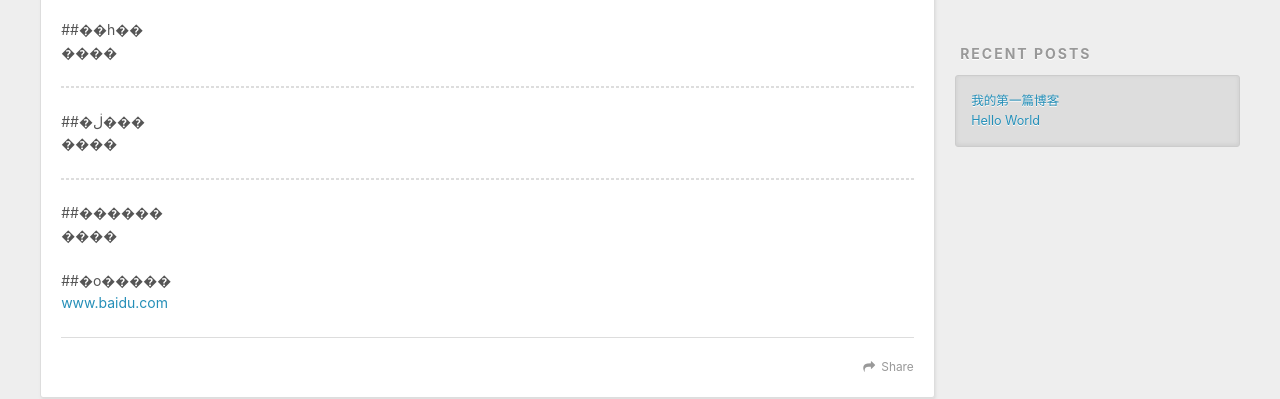
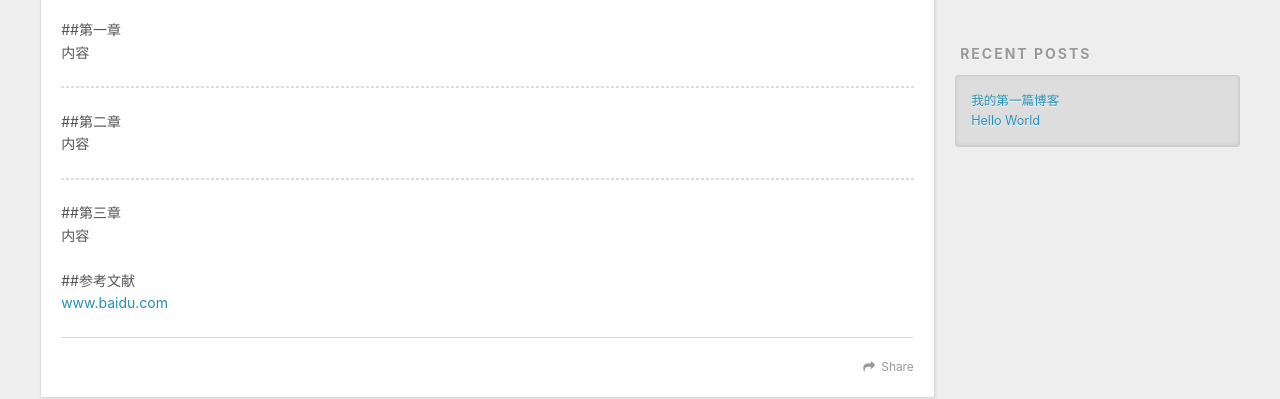
Before and after one commit to AnjoyLi/AnjoyLi.github.io, a plain HTML site: page 2020/06/11/我的第一篇博客/index.html in a window 1280 px wide. Shown: the part 434-833 px from the top of the page. Drawn offline with nearby package versions, Linux system fonts and the light colour scheme.

Commit message:
Site updated: 2020-06-11 17:29:57

```diff
--- a/2020/06/11/我的第一篇博客/index.html
+++ b/2020/06/11/我的第一篇博客/index.html
@@ -7,15 +7,15 @@
 
   <title>我的第一篇博客 | Hexo</title>
   <meta name="viewport" content="width=device-width, initial-scale=1, maximum-scale=1">
-  <meta name="description" content="##��һ������  ##�ڶ�������  ##���������� ##�ο�����www.baidu.com">
+  <meta name="description" content="##第一章内容  ##第二章内容  ##第三章内容 ##参考文献www.baidu.com">
 <meta property="og:type" content="article">
 <meta property="og:title" content="我的第一篇博客">
 <meta property="og:url" content="http://yoursite.com/2020/06/11/%E6%88%91%E7%9A%84%E7%AC%AC%E4%B8%80%E7%AF%87%E5%8D%9A%E5%AE%A2/index.html">
 <meta property="og:site_name" content="Hexo">
-<meta property="og:description" content="##��һ������  ##�ڶ�������  ##���������� ##�ο�����www.baidu.com">
+<meta property="og:description" content="##第一章内容  ##第二章内容  ##第三章内容 ##参考文献www.baidu.com">
 <meta property="og:locale" content="en_US">
 <meta property="article:published_time" content="2020-06-11T08:44:50.000Z">
-<meta property="article:modified_time" content="2020-06-11T08:52:33.083Z">
+<meta property="article:modified_time" content="2020-06-11T08:55:26.749Z">
 <meta property="article:author" content="John Doe">
 <meta name="twitter:card" content="summary">
 
@@ -88,12 +88,12 @@
 
     <div class="article-entry" itemprop="articleBody">
 
-        <p>##��һ��<br>����</p>
+        <p>##第一章<br>内容</p>
 <hr>
-<p>##�ڶ���<br>����</p>
+<p>##第二章<br>内容</p>
 <hr>
-<p>##������<br>����</p>
-<p>##�ο�����<br><a href="http://www.baidu.com" target="_blank" rel="noopener">www.baidu.com</a></p>
+<p>##第三章<br>内容</p>
+<p>##参考文献<br><a href="http://www.baidu.com" target="_blank" rel="noopener">www.baidu.com</a></p>
 
 
     </div>
```
Also changed, not shown: index.html (+4 -4 lines).
